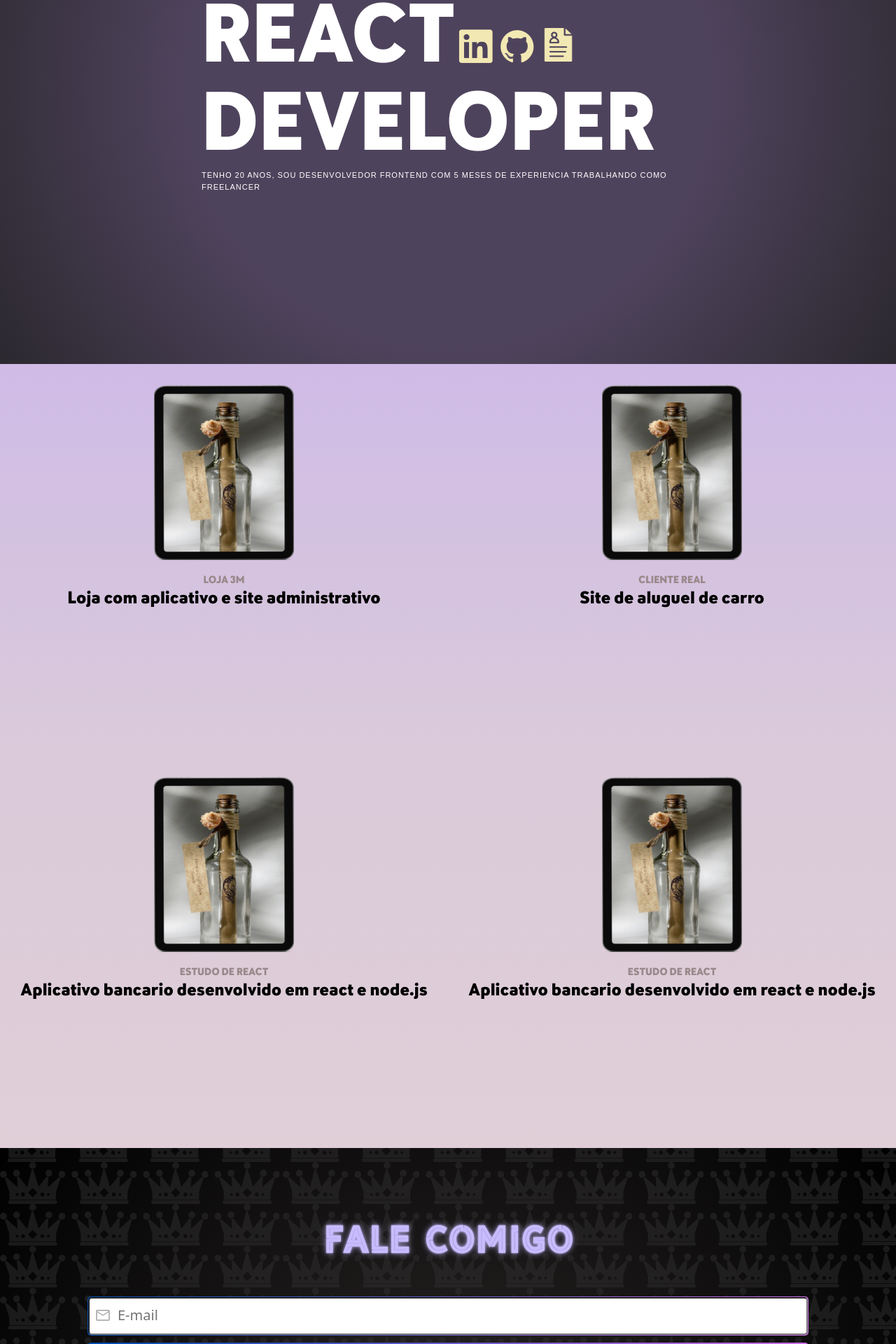
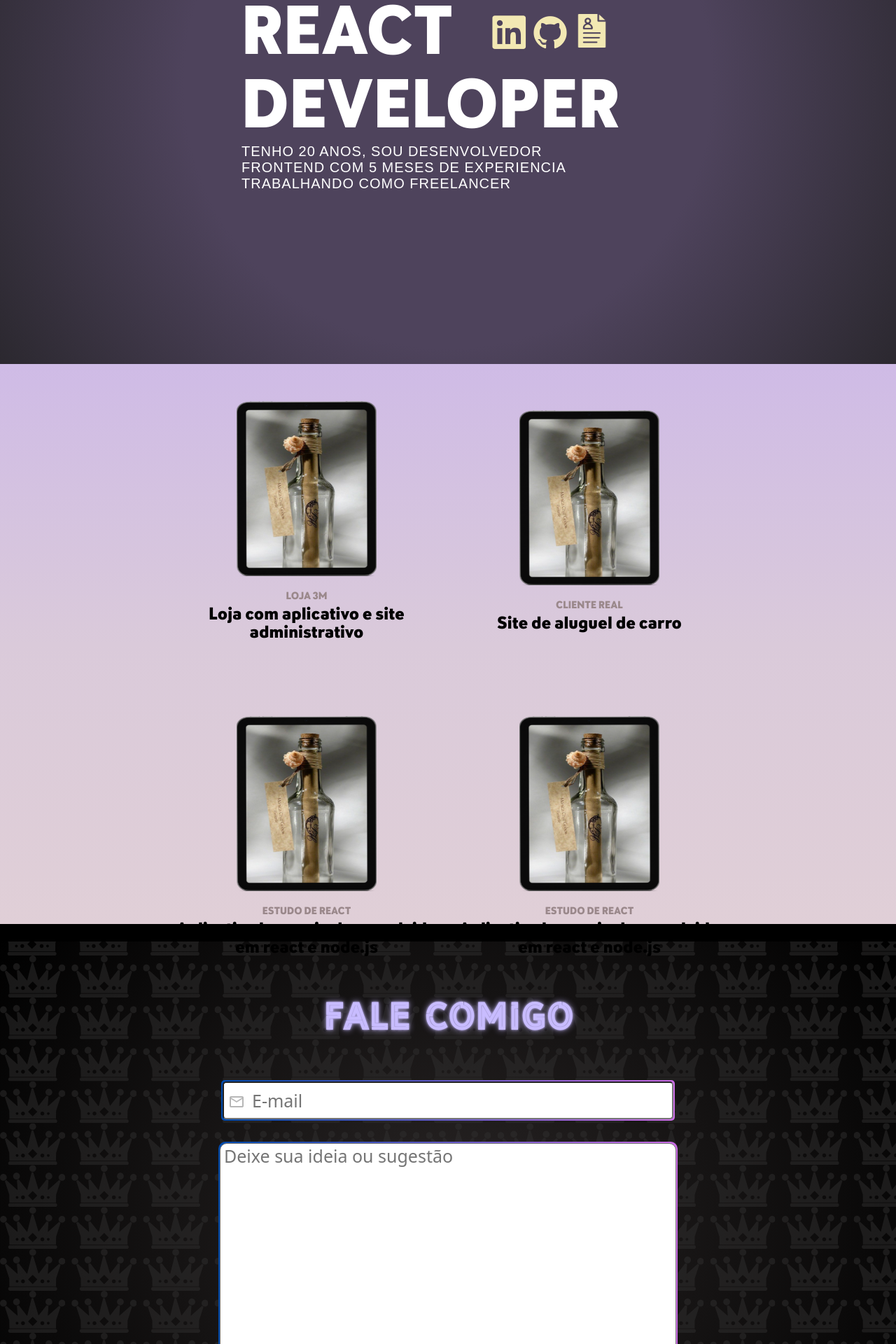
Before and after one commit to Profissional-Marcelo/SitePessoal, a PHP site: page /App/View/paginaInicial.php in a window 1280 px wide. Shown: the part 280-2200 px from the top of the page at 70% size. Run offline with PHP 8.4, Linux system fonts and the light colour scheme.

Commit message:
começando a quarta parte

```diff
--- a/App/View/paginaInicial.php
+++ b/App/View/paginaInicial.php
@@ -79,6 +79,12 @@
             </div>
         </div>
     </section>
+
+    <section class="quartaParte">
+        <h2>Certificados<span class="colorPonto">.</span></h2>
+    </section>
+
+
      <section class="terceiraParte">
         <h2>Fale comigo</h2>
         <form action="faleComigo.php" method="post" id="faleComigo">
--- a/Assets/css/paginaInicial.css
+++ b/Assets/css/paginaInicial.css
@@ -242,7 +242,7 @@ section.terceiraParte > form > div.border2 {
     margin: 10px;
      padding-top: 2px;
     width: calc(80vw + 6px);
-    height: 180px;
+    height: 174px;
     background:  linear-gradient(to right, #004AAD, #CB6CE6);
     border-radius: 5px;
 }
--- a/Assets/css/paginaInicialMQ.css
+++ b/Assets/css/paginaInicialMQ.css
@@ -132,53 +132,53 @@
 
 
     section.primeiraParte > div > div.container > h1.titulo1, section.primeiraParte > div > h1.titulo2 > strong {
-        display: inline-block;
-        font-size: 120px;
+        font-size: 100px;
     }
 
     section.primeiraParte > div {
-        width: 55vw;
+        margin: auto;
+        display: block;
+        width: 700px;
+        transform: translateX(55px);
     }
 
-    section.primeiraParte > div > div.container{
-        display: inline-block;
-        text-align: start;
+    section.primeiraParte > div > div.paragrafo {
+       width: 75%;
     }
 
-    section.primeiraParte > div > p.story {
-        letter-spacing: 0.1px;
-       display: inline-block;
-       text-indent: 20px;
-        font-size: 18px;
+    section.primeiraParte > div > div.paragrafo > p.story {
+        font-size: 20px;
+
     }
 
     section.primeiraParte > div > p.quemSou {
-        font-size: 20px;
-    }
-
-    section.primeiraParte > div > div > div.icones {
-        display: inline-block;
-
+        font-size: 25px;
     }
 
     section.primeiraParte > div > div > div.icones > a > i{
-        display: inline-block;
-        padding-bottom: 20px;
+        transform: translateX(-60px);
         font-size: 50px;
     }
 
     section.primeiraParte > div > div > div.icones > a > img{
+        transform: translateX(-60px);
         width:  51px;
         height: 48px
     }
 
+    section.segundaParte {
+        height: 100vh;
+    }
+
     section.segundaParte > div.espacamento {
         display: flex;
-        height: 70vh;
+        justify-content: center;
+        align-items: center;
+        height: 450px;
         }
 
     section.segundaParte > div.espacamento > div {
-        width: 50vw;
+        width: 30vw;
     }
 
     section.segundaParte > div.espacamento > div.projetos > img{
@@ -200,6 +200,12 @@
        font-size: 50px;
     }
 
+    section.terceiraParte > form {
+        display: flex;
+        flex-direction: column;
+        align-items: center;
+        justify-content: center;
+    }
 
     section.terceiraParte > form > div > div.linhaEmail > label  {
             margin-right: 90px;
@@ -207,9 +213,26 @@
             font-size: 30px;
             }
 
-    section.terceiraParte > form > div > div.linhaEmail > input  {
-                font-size: 20px;
-               width: 380px;
+            section.terceiraParte > form > div.border1 {
+                margin: 20px 10px 20px 10px;
+
+                width: 648px;
+                height: 58px;
+            }
+
+            section.terceiraParte > form > div > input {
+                font-size: 25px;
+                margin-top: 2px;
+                width: 600px;
+            }
+
+
+            section.terceiraParte > form > div > input::placeholder {
+                font-size: 25px;
+            }
+
+            section.terceiraParte > form > div > div.icon {
+                bottom: 38px;
             }
 
     section.terceiraParte > form > div > div.linhaComentario > label {
@@ -218,15 +241,31 @@
         font-size: 30px;
         margin-right: 20px;
     }
+    section.terceiraParte > form > div.border2 {
+        width: 656px;
+        height: 334px;
+        border-radius: 10px;
+        margin-bottom: 10px;
+    }
 
-    section.terceiraParte > form > div > div.linhaComentario > textarea {
+    section.terceiraParte > form > div >  textarea::placeholder{
+        font-size: 25px;
+    }
+
+    section.terceiraParte > form > div >  textarea {
+        font-size: 25px;
         border-radius: 10px;
-        width: 400px;
-        font-size: 20px;
-        margin-bottom: -100px;
+        width: 650px;
+
         display: inline-block;
 
     }
 
+    section.terceiraParte > form > button > img {
+        margin-top: 20px;
+        width: 250px;
+    }
+
+
 
 }
```
